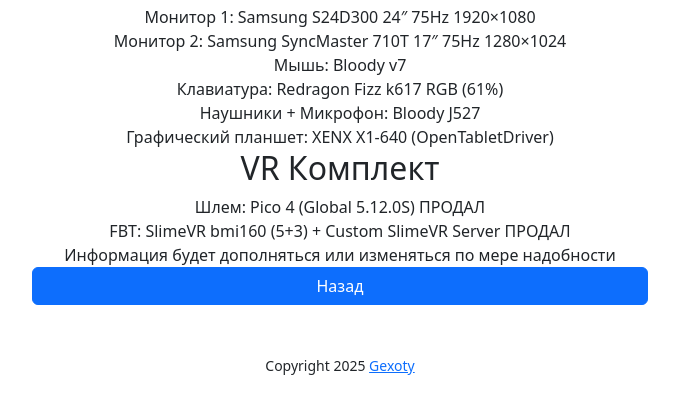
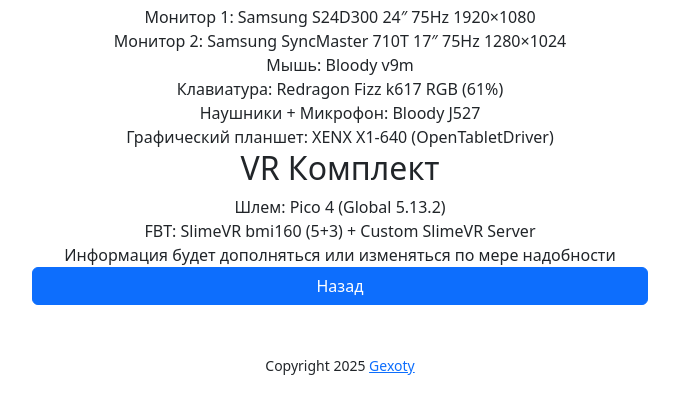
Before and after one commit to gexoty/links, a plain HTML site: page pc.html in a window 1280 px wide. Shown: the part 566-980 px from the top of the page, without its empty margins (300-979 px from the left). Drawn offline with nearby package versions, Linux system fonts and the light colour scheme.

Commit message:
Update pc.html

```diff
--- a/pc.html
+++ b/pc.html
@@ -41,7 +41,7 @@
         <h2>Периферия и аксессуары</h2>
         <div class="spec-item"><span class="spec-key">Монитор 1:</span> Samsung S24D300 24″ 75Hz 1920×1080</div>
         <div class="spec-item"><span class="spec-key">Монитор 2:</span> Samsung SyncMaster 710T 17″ 75Hz 1280×1024</div>
-        <div class="spec-item"><span class="spec-key">Мышь:</span> Bloody v7</div>
+        <div class="spec-item"><span class="spec-key">Мышь:</span> Bloody v9m</div>
         <div class="spec-item"><span class="spec-key">Клавиатура:</span> Redragon Fizz k617 RGB (61%)</div>
         <div class="spec-item"><span class="spec-key">Наушники + Микрофон:</span> Bloody J527</div>
         <div class="spec-item"><span class="spec-key">Графический планшет:</span> XENX X1-640 (OpenTabletDriver)</div>
@@ -49,8 +49,8 @@
 
     <div class="spec-category">
         <h2>VR Комплект</h2>
-        <div class="spec-item"><span class="spec-key">Шлем:</span> Pico 4 (Global 5.12.0S) ПРОДАЛ</div>
-        <div class="spec-item"><span class="spec-key">FBT:</span> SlimeVR bmi160 (5+3) + Custom SlimeVR Server ПРОДАЛ</div>
+        <div class="spec-item"><span class="spec-key">Шлем:</span> Pico 4 (Global 5.13.2)</div>
+        <div class="spec-item"><span class="spec-key">FBT:</span> SlimeVR bmi160 (5+3) + Custom SlimeVR Server</div>
     </div>
 
     <div class="note">Информация будет дополняться или изменяться по мере надобности</div>
```
